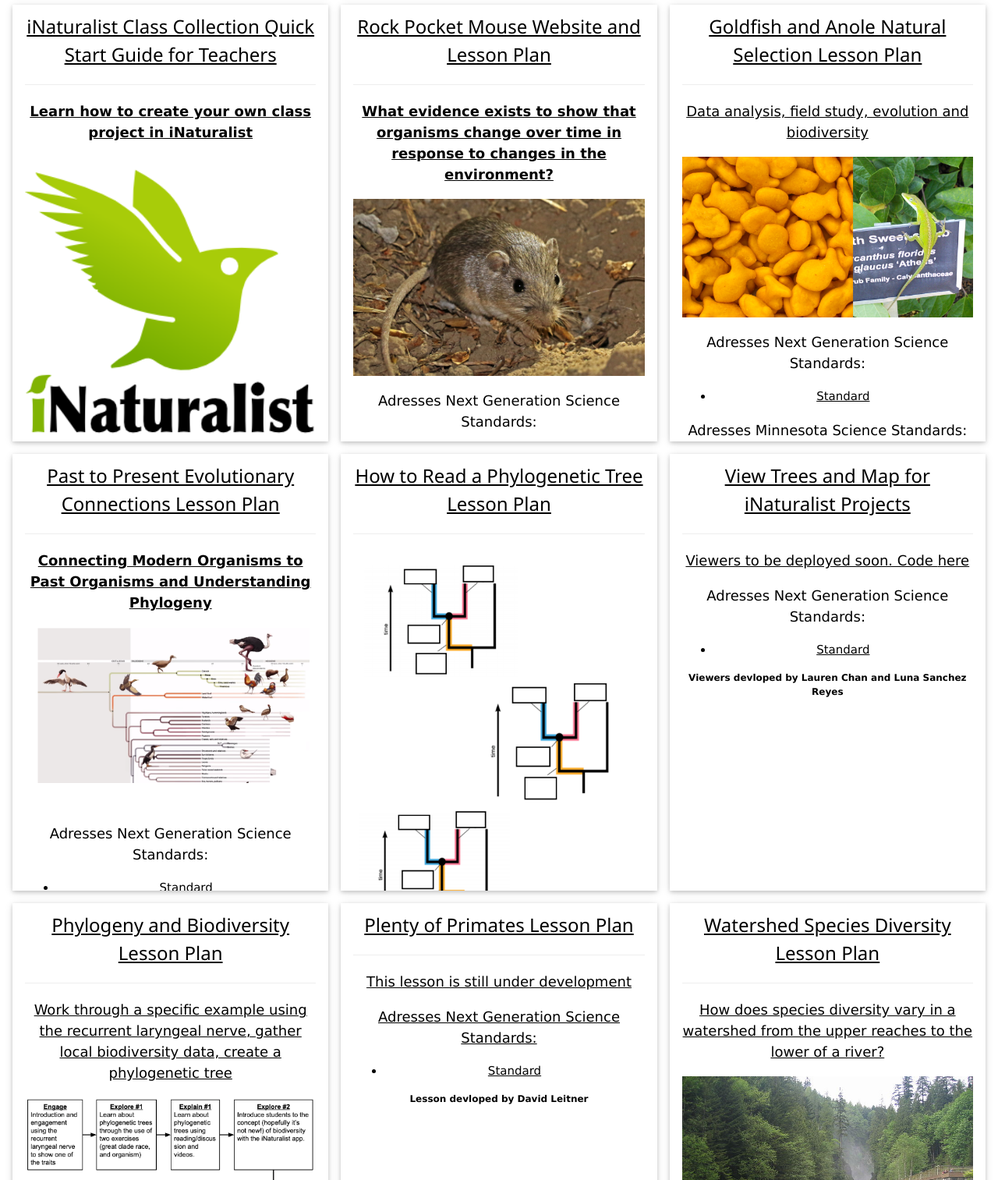
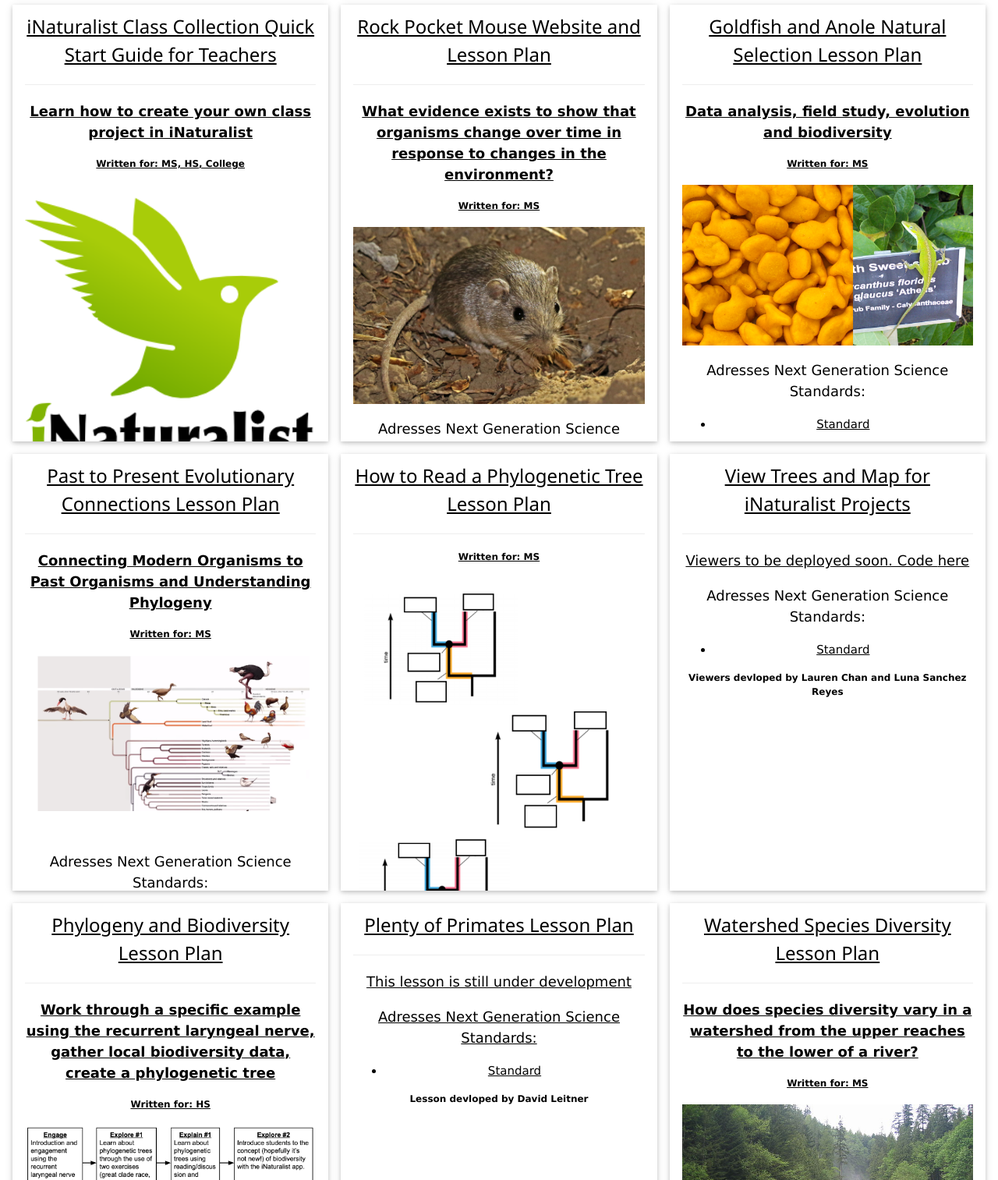
Before and after one commit to jwiggi18/phyloEd, a plain HTML site: page index.html in a window 1280 px wide. Shown: the part 2248-3761 px from the top of the page at 78% size. Drawn offline with nearby package versions, Linux system fonts and the light colour scheme.

Commit message:
add grade levels

```diff
--- a/index.html
+++ b/index.html
@@ -112,6 +112,7 @@
     <h3><a href="https://drive.google.com/drive/folders/1271iWFx4bhTZQHRTjX5Kk_WnpNXgT_oI?usp=sharing"target="_blank">Campus Ecosystem Lesson Plan</h3>
     <hr>
     <p id="subhead"> Investigate the biodiversity of your campus</p>
+    <p id="developers">Written for: MS/HS</p>
     <p><a href="https://drive.google.com/drive/folders/1271iWFx4bhTZQHRTjX5Kk_WnpNXgT_oI?usp=sharing"target="_blank"><img src = "img/schoolyard.jpg" alt = "Schoolyard" style="width:100%;"></a></p>
     <p> Adresses Next Generation Science Standard:</p>
     <ul>
@@ -127,6 +128,7 @@
     <h3><a href="https://drive.google.com/drive/folders/1dHuJ5jsHLvkqVzWTf_RJtXk97uMsQNYB?usp=sharing"target="_blank">Hike Through the Tree of Life Lesson Plan</h3>
     <hr>
     <p id="subhead">Learn about cladograms and phylogenetic trees</p>
+    <p id="developers">Written for: HS</p>
     <p><a href="https://drive.google.com/drive/folders/1dHuJ5jsHLvkqVzWTf_RJtXk97uMsQNYB?usp=sharing"target="_blank"><img src = "img/hike.png" alt = "Phylogenetic tree" style="width:100%;"></a></p>
     <p> Adresses Next Generation Science Standards:</p>
     <ul>
@@ -149,6 +151,7 @@
     <h3><a href="https://drive.google.com/drive/folders/16X32iEGuHBD94iiesqdSm6DKhjesnFEu?usp=sharing"target="_blank">Escience Tools Explorer Lesson Plan</h3>
     <hr>
     <p id="subhead">Use escience tools to explore open data and phylogenetic trees</p>
+    <p id="developers">Written for: HS</p>
     <p><a href="https://drive.google.com/drive/folders/16X32iEGuHBD94iiesqdSm6DKhjesnFEu?usp=sharing"target="_blank"><img src = "img/escience.png" alt = "screenshot" style="width:100%;"></a></p>
     <p> Adresses Next Generation Science Standards:</p>
     <ul>
@@ -167,6 +170,7 @@
     <h3><a href="https://drive.google.com/drive/folders/1VVFq09CJyuEN_BmaVjoXuYaN_bfeRrUy?usp=sharing"target="_blank">Local Species Cladogram Lesson Plan</h3>
     <hr>
     <p id="subhead">Explore local biodiversity and learn how to create a cladogram</p>
+    <p id="developers">Written for: HS</p>
     <p><a href="https://drive.google.com/drive/folders/1VVFq09CJyuEN_BmaVjoXuYaN_bfeRrUy?usp=sharing"target="_blank"><img src = "img/butterfly_cladogram.png" alt = "screenshot" style="width:100%;"></a></p>
     <p> Adresses Next Generation Science Standards:</p>
     <ul>
@@ -185,6 +189,7 @@
     <h3><a href="https://drive.google.com/drive/folders/1NJUDFEKOPH6YMUpjF-3qqqSjd7hlwovl?usp=sharing"target="_blank">Darwin's Finch Phylogeny Lesson Plan</h3>
     <hr>
     <p id="subhead">Explore the Evolution of Darwin's Finches</p>
+    <p id="developers">Written for: MS</p>
     <p><a href="https://drive.google.com/drive/folders/1NJUDFEKOPH6YMUpjF-3qqqSjd7hlwovl?usp=sharing"target="_blank"><img src = "img/cacuts_finch.jpg" alt = "Cactus Finch" style="width:100%;"></a></p>
     <p> Adresses Next Generation Science Standards:</p>
     <ul>
@@ -204,6 +209,7 @@
     <h3><a href="https://drive.google.com/drive/folders/10E8otZyS6E8dElrtTfGgeOs9Vy7qwcdj?usp=sharing"target="_blank">iNaturalist Class Collection Quick Start Guide for Teachers</h3>
     <hr>
     <p id="subhead">Learn how to create your own class project in iNaturalist</p>
+    <p id="developers">Written for: MS, HS, College</p>
     <p><a href="https://www.inaturalist.org/"target="_blank"><img src = "img/inaturalist.png" alt = "iNaturalist logo" style="width:100%;"></a></p>
     <p id="developers">Guide devloped by Segal Boaz</p>
     </div>
@@ -215,6 +221,7 @@
     <h3><a href="https://pbeebout.github.io/InteractionsEcosystem/index.html"target="_blank">Rock Pocket Mouse Website and Lesson Plan</h3>
     <hr>
     <p id="subhead">What evidence exists to show that organisms change over time in response to changes in the environment?</p>
+    <p id="developers">Written for: MS</p>
     <p><a href="https://pbeebout.github.io/InteractionsEcosystem/index.html"target="_blank"><img src = "img/pacific-pocket-mouse_800.jpg" alt = "Pacific Pocket Mouse" style="width:100%;"></a></p>
     <p> Adresses Next Generation Science Standards:</p>
     <ul>
@@ -229,7 +236,8 @@
     <div class="card container">
     <h3><a href="https://drive.google.com/drive/folders/1CTNz38MhWoulecHQu4poKCR6V2lW1sqt?usp=sharing"target="_blank">Goldfish and Anole Natural Selection Lesson Plan</h3>
     <hr>
-    <p>Data analysis, field study, evolution and biodiversity</p>
+    <p id="subhead">Data analysis, field study, evolution and biodiversity</p>
+    <p id="developers">Written for: MS</p>
     <p><a href="https://drive.google.com/drive/folders/1CTNz38MhWoulecHQu4poKCR6V2lW1sqt?usp=sharing"target="_blank"><img src = "img/goldfish_anole.png" alt = "Goldfish Crackers on the left and an Anolis carolinensis on the right" style="width:100%;"></a></p>
     <p> Adresses Next Generation Science Standards:</p>
     <ul>
@@ -255,6 +263,7 @@
     <h3><a href="https://drive.google.com/drive/folders/13bPGjMHoOgdi1MP6_ut8H4Ove8EKtogF?usp=sharing"target="_blank">Past to Present Evolutionary Connections Lesson Plan</h3>
     <hr>
     <p id="subhead">Connecting Modern Organisms to Past Organisms and Understanding Phylogeny </p>
+    <p id="developers">Written for: MS</p>
     <p><a href="https://drive.google.com/drive/folders/13bPGjMHoOgdi1MP6_ut8H4Ove8EKtogF?usp=sharing"target="_blank"><img src = "img/past_present.png" alt = "Bird Phylogeny" style="width:100%;"></a></p>
     <p> Adresses Next Generation Science Standards:</p>
     <ul>
@@ -269,6 +278,7 @@
       <div class="card container">
       <h3><a href="https://drive.google.com/drive/folders/1H6OfPj8GG2b1lUPtanMKVCn8qOzpxFsa?usp=sharing"target="_blank">How to Read a Phylogenetic Tree Lesson Plan</h3>
       <hr>
+    <p id="developers">Written for: MS</p>
     <p><a href="https://drive.google.com/drive/folders/1H6OfPj8GG2b1lUPtanMKVCn8qOzpxFsa?usp=sharing"target="_blank"><img src = "img/how_to_read.png" alt = "Bird Phylogeny" style="width:100%;"></a></p>
       <p> Adresses Next Generation Science Standards:</p>
       <ul>
@@ -301,7 +311,8 @@
     <div class="card container">
     <h3><a href="https://drive.google.com/open?id=1nFEriej8TOYmOydae-yqsu5somYsEY4O"target="_blank">Phylogeny and Biodiversity Lesson Plan</h3>
     <hr>
-    <p>Work through a specific example using the recurrent laryngeal nerve, gather local biodiversity data, create a phylogenetic tree</p>
+    <p id="subhead">Work through a specific example using the recurrent laryngeal nerve, gather local biodiversity data, create a phylogenetic tree</p>
+    <p id="developers">Written for: HS</p>
     <p><a href="https://drive.google.com/open?id=1nFEriej8TOYmOydae-yqsu5somYsEY4O"target="_blank"><img src = "img/phylo_biodiv.png" alt = "Lesson sequence" style="width:100%;"></a></p>
     <p> Adresses Next Generation Science Standards:</p>
     <ul>
@@ -332,7 +343,8 @@
     <div class="card container">
     <h3><a href="https://drive.google.com/drive/folders/1l42NRO825YDxekV7umjumbY3XOZ5lMGm?usp=sharing"target="_blank">Watershed Species Diversity Lesson Plan</h3>
     <hr>
-    <p>How does species diversity vary in a watershed from the upper reaches to the lower of a river?</p>
+    <p id="subhead">How does species diversity vary in a watershed from the upper reaches to the lower of a river?</p>
+    <p id="developers">Written for: MS</p>
     <p><a href="https://drive.google.com/drive/folders/1l42NRO825YDxekV7umjumbY3XOZ5lMGm?usp=sharing"target="_blank"><img src = "img/CapilanoRiver.jpg" alt = "the Capilano River" style="width:100%;"></a></p>
     <p> Adresses Next Generation Science Standards:</p>
       <ul>
```
